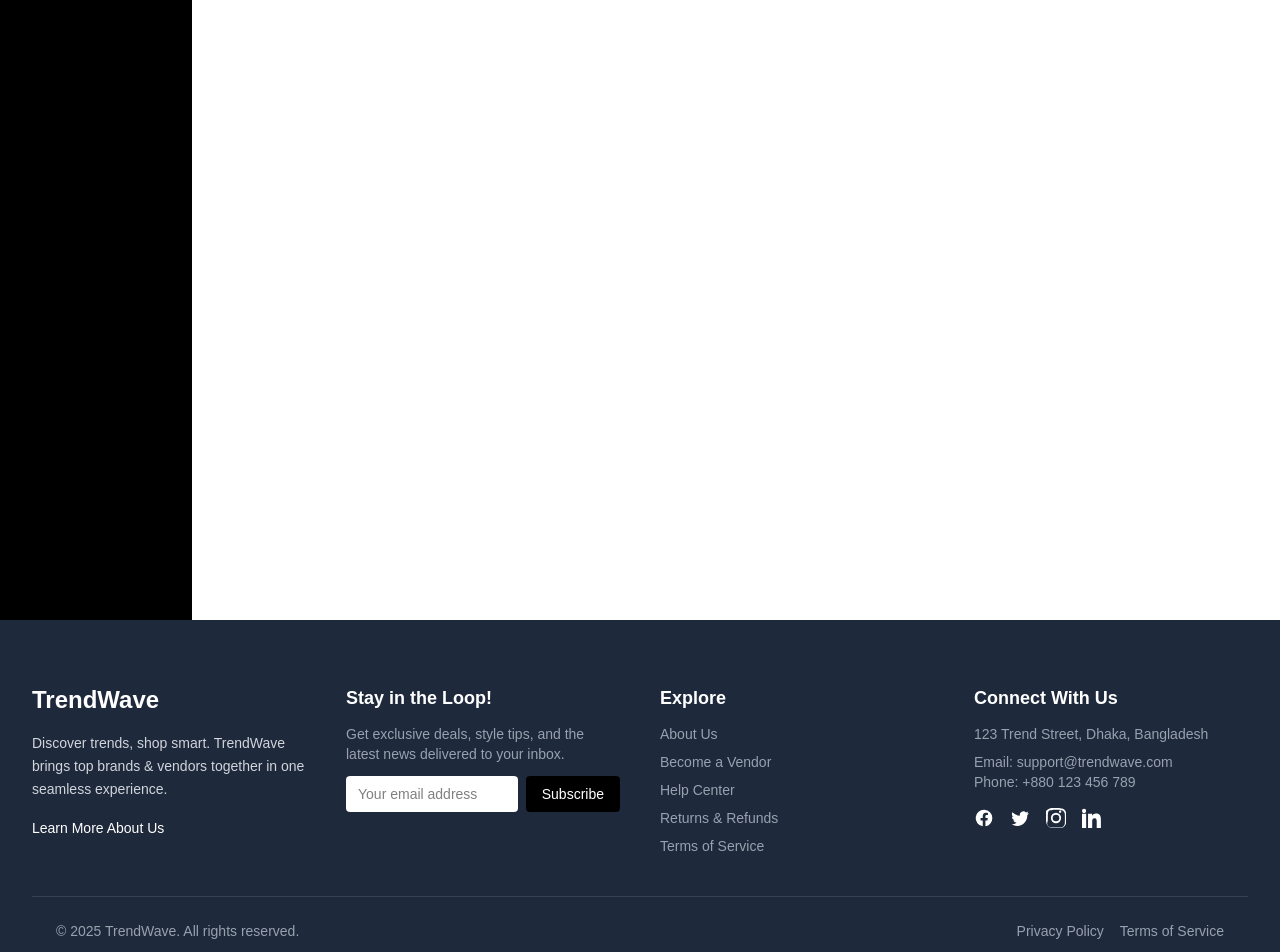
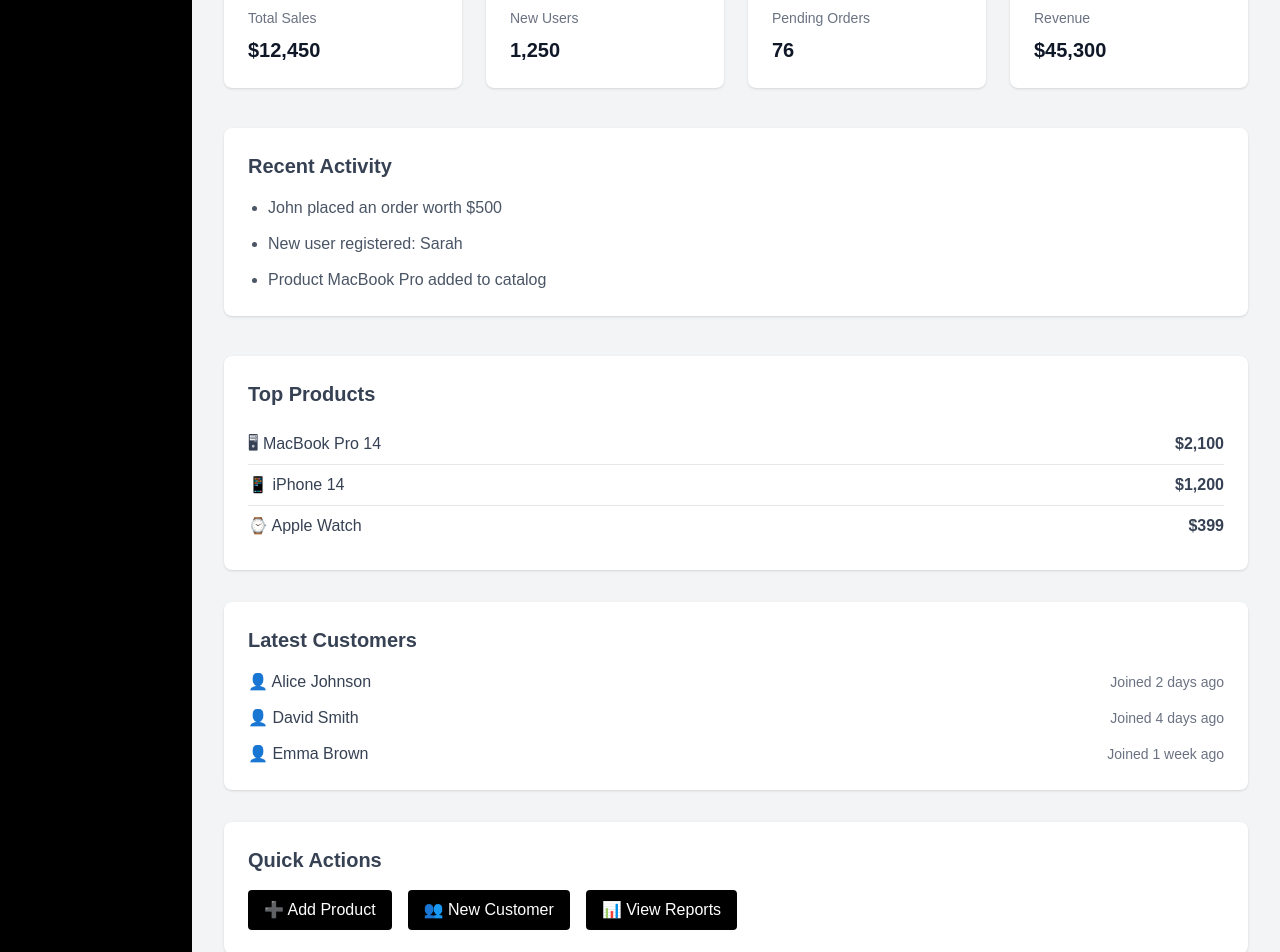
Before and after one commit to kader009/trendwave-frontend, a Next.js app: page /dashboard in a window 1280 px wide. Shown: the part 240-1192 px from the top of the page. Built offline with nearby package versions, Linux system fonts and the light colour scheme.

Commit message:
dashboard page create done

```diff
--- a/src/app/dashboard/page.tsx
+++ b/src/app/dashboard/page.tsx
@@ -1,5 +1,95 @@
-const DashboardHome = () => {
-  return <div>page</div>;
-};
+export default function DashboardHome() {
+  return (
+    <div className="min-h-screen bg-gray-100 py-10 px-4 sm:px-8">
+      <h1 className="text-3xl font-bold text-gray-800 mb-8">Dashboard Overview</h1>
 
-export default DashboardHome;
+      {/* Stat Cards */}
+      <div className="grid grid-cols-1 sm:grid-cols-2 lg:grid-cols-4 gap-6 mb-10">
+        <StatCard title="Total Sales" value="$12,450" color="bg-black" />
+        <StatCard title="New Users" value="1,250" color="bg-black" />
+        <StatCard title="Pending Orders" value="76" color="bg-black" />
+        <StatCard title="Revenue" value="$45,300" color="bg-black" />
+      </div>
+
+      {/* Recent Activity */}
+      <div className="bg-white rounded-lg shadow p-6 mb-10">
+        <h2 className="text-xl font-semibold text-gray-700 mb-4">Recent Activity</h2>
+        <ul className="space-y-3 text-gray-600 list-disc pl-5">
+          <li>John placed an order worth $500</li>
+          <li>New user registered: Sarah</li>
+          <li>Product MacBook Pro added to catalog</li>
+        </ul>
+      </div>
+
+      {/* Additional Sections */}
+
+      {/* Top Products */}
+      <div className="bg-white rounded-lg shadow p-6 mb-8">
+        <h2 className="text-xl font-semibold text-gray-700 mb-4">Top Products</h2>
+        <ul className="divide-y divide-gray-200">
+          <li className="py-2 flex justify-between text-gray-700">
+            <span>🖥 MacBook Pro 14</span>
+            <span className="font-semibold">$2,100</span>
+          </li>
+          <li className="py-2 flex justify-between text-gray-700">
+            <span>📱 iPhone 14</span>
+            <span className="font-semibold">$1,200</span>
+          </li>
+          <li className="py-2 flex justify-between text-gray-700">
+            <span>⌚ Apple Watch</span>
+            <span className="font-semibold">$399</span>
+          </li>
+        </ul>
+      </div>
+
+      {/* Latest Customers */}
+      <div className="bg-white rounded-lg shadow p-6 mb-8">
+        <h2 className="text-xl font-semibold text-gray-700 mb-4">Latest Customers</h2>
+        <ul className="space-y-3 text-gray-700">
+          <li className="flex items-center justify-between">
+            <span>👤 Alice Johnson</span>
+            <span className="text-sm text-gray-500">Joined 2 days ago</span>
+          </li>
+          <li className="flex items-center justify-between">
+            <span>👤 David Smith</span>
+            <span className="text-sm text-gray-500">Joined 4 days ago</span>
+          </li>
+          <li className="flex items-center justify-between">
+            <span>👤 Emma Brown</span>
+            <span className="text-sm text-gray-500">Joined 1 week ago</span>
+          </li>
+        </ul>
+      </div>
+
+      {/* Quick Actions */}
+      <div className="bg-white rounded-lg shadow p-6 mb-8">
+        <h2 className="text-xl font-semibold text-gray-700 mb-4">Quick Actions</h2>
+        <div className="flex flex-wrap gap-4">
+          <button className="px-4 py-2 bg-black text-white rounded hover:bg-indigo-700">➕ Add Product</button>
+          <button className="px-4 py-2 bg-black text-white rounded hover:bg-green-700">👥 New Customer</button>
+          <button className="px-4 py-2 bg-black text-white rounded hover:bg-gray-700">📊 View Reports</button>
+        </div>
+      </div>
+    </div>
+  );
+}
+
+function StatCard({
+  title,
+  value,
+  color,
+}: {
+  title: string;
+  value: string;
+  color: string;
+}) {
+  return (
+    <div className="bg-white rounded-lg shadow p-6">
+      <div className={`w-10 h-10 rounded-full ${color} flex items-center justify-center text-white mb-4 text-lg font-bold`}>
+        {title[0]}
+      </div>
+      <h3 className="text-sm font-medium text-gray-500">{title}</h3>
+      <p className="mt-2 text-xl font-bold text-gray-900">{value}</p>
+    </div>
+  );
+}
```
